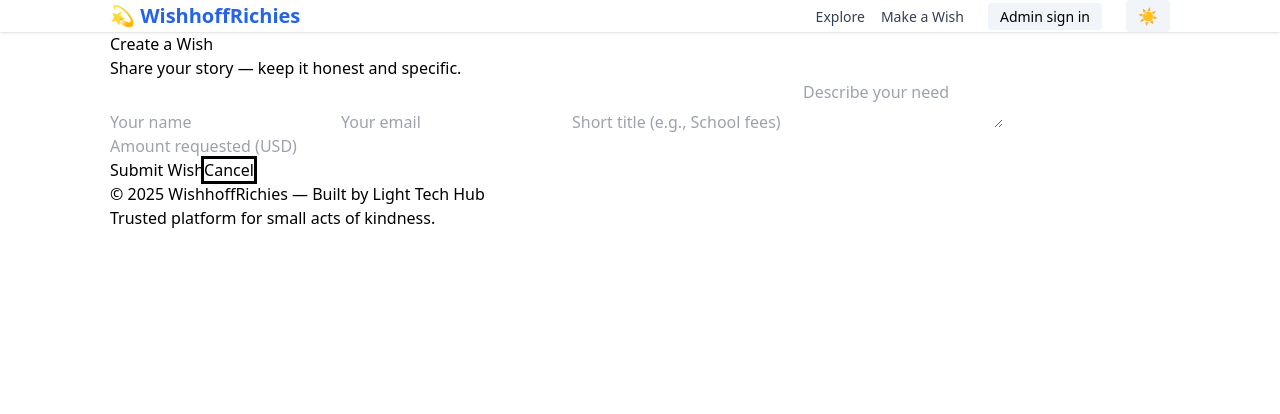
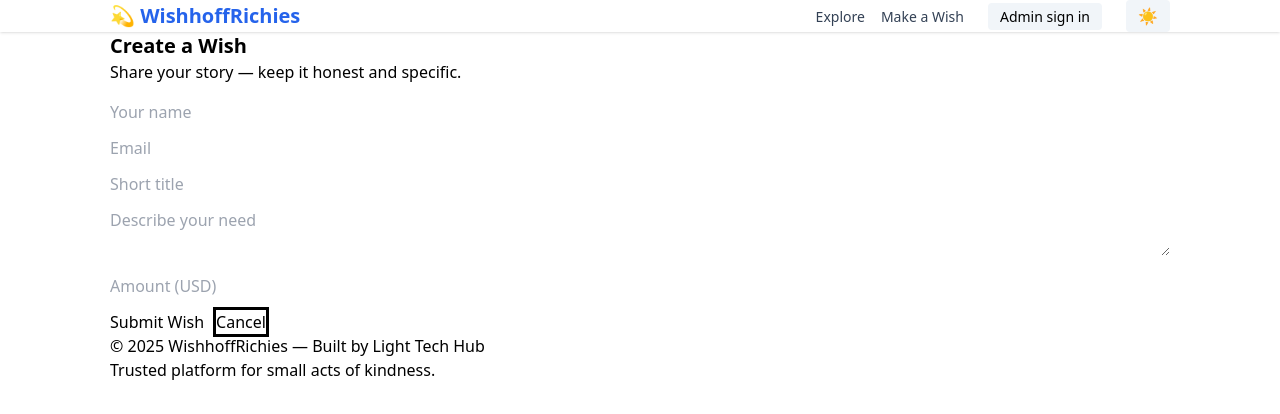
Before and after one commit to Lightcomputerstechnology/WishhoffRichies, a Next.js app: page /wish/new in a window 1280 px wide. Shown: the top 414 px of the page. Built offline with nearby package versions, Linux system fonts and the light colour scheme; no server answers.

Commit message:
Update new.js

```diff
--- a/pages/wish/new.js
+++ b/pages/wish/new.js
@@ -1,26 +1,27 @@
 // pages/wish/new.js
 import Head from "next/head";
-import { useState } from "react";
 import Navbar from "../../components/Navbar";
 import Footer from "../../components/Footer";
+import { useState } from "react";
 import { useRouter } from "next/router";
 
-export default function NewWish() {
+export default function New() {
   const [form, setForm] = useState({ name: "", email: "", title: "", description: "", amount: "" });
+  const [message, setMessage] = useState("");
   const [loading, setLoading] = useState(false);
-  const [message, setMessage] = useState("");
-  const router = useRouter();
+  const r = useRouter();
 
-  function onChange(e) {
-    const { name, value } = e.target;
-    setForm((s) => ({ ...s, [name]: value }));
-  }
+  const onChange = (e) => setForm(s => ({ ...s, [e.target.name]: e.target.value }));
 
-  async function handleSubmit(e) {
+  async function submit(e) {
     e.preventDefault();
     setMessage("");
+    // basic client validation
+    if (!form.name || !form.email || !form.title || !form.description || !form.amount) {
+      setMessage("Please fill all fields.");
+      return;
+    }
     setLoading(true);
-
     try {
       const res = await fetch("/api/wishes/create", {
         method: "POST",
@@ -29,11 +30,12 @@ export default function NewWish() {
       });
       const data = await res.json();
       if (!res.ok) throw new Error(data.error || "Failed to create wish");
-      setMessage("🎉 Wish submitted! It will appear after review.");
-      // optionally navigate to explore
-      setTimeout(() => router.push("/explore"), 900);
+      setMessage("🎉 Wish created — it will appear after moderation.");
+      setForm({ name: "", email: "", title: "", description: "", amount: "" });
+      // redirect to explore after a short delay
+      setTimeout(() => r.push("/explore"), 1000);
     } catch (err) {
-      setMessage(err.message);
+      setMessage(err.message || "Submission failed.");
     } finally {
       setLoading(false);
     }
@@ -43,25 +45,22 @@ export default function NewWish() {
     <>
       <Head><title>Make a Wish — WishhoffRichies</title></Head>
       <Navbar />
-      <main className="container page">
+      <main className="container py-8">
         <div className="form-card">
-          <h1>Create a Wish</h1>
+          <h1 className="text-xl font-bold">Create a Wish</h1>
           <p className="muted">Share your story — keep it honest and specific.</p>
-
-          <form onSubmit={handleSubmit} className="wish-form">
-            <input name="name" placeholder="Your name" value={form.name} onChange={onChange} required />
-            <input name="email" placeholder="Your email" type="email" value={form.email} onChange={onChange} required />
-            <input name="title" placeholder="Short title (e.g., School fees)" value={form.title} onChange={onChange} required />
-            <textarea name="description" placeholder="Describe your need" value={form.description} onChange={onChange} required />
-            <input name="amount" placeholder="Amount requested (USD)" type="number" value={form.amount} onChange={onChange} required />
-
-            <div className="form-actions">
+          <form onSubmit={submit} className="mt-4">
+            <input name="name" placeholder="Your name" value={form.name} onChange={onChange} className="mb-3 w-full" required />
+            <input name="email" placeholder="Email" type="email" value={form.email} onChange={onChange} className="mb-3 w-full" required />
+            <input name="title" placeholder="Short title" value={form.title} onChange={onChange} className="mb-3 w-full" required />
+            <textarea name="description" placeholder="Describe your need" value={form.description} onChange={onChange} className="mb-3 w-full" required />
+            <input name="amount" type="number" placeholder="Amount (USD)" value={form.amount} onChange={onChange} className="mb-3 w-full" required min="1" step="0.01" />
+            <div className="flex gap-3">
               <button type="submit" className="btn primary" disabled={loading}>{loading ? "Submitting…" : "Submit Wish"}</button>
               <a className="btn outline" href="/explore">Cancel</a>
             </div>
+            {message && <p className={`message mt-3 ${message.startsWith("🎉") ? "" : "error"}`}>{message}</p>}
           </form>
-
-          {message && <p className="message">{message}</p>}
         </div>
       </main>
       <Footer />
```
